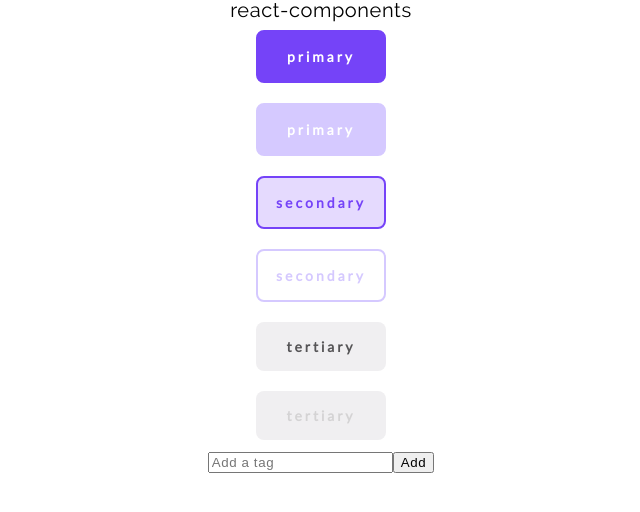
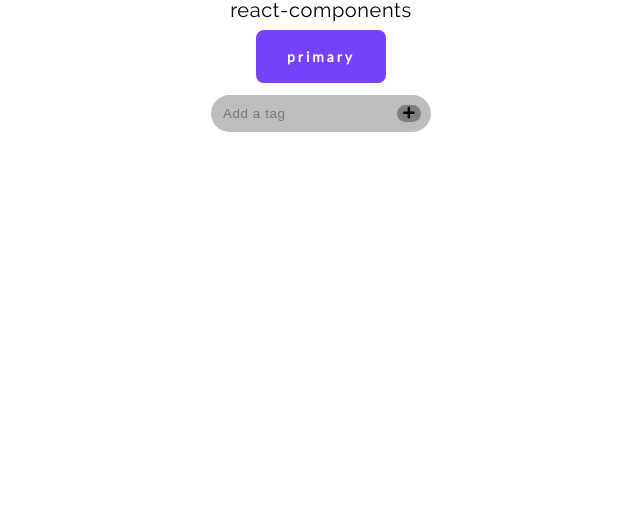
Before and after one commit to HIELIYA2/react-components, a React (Create React App) app: page / in a window 1280 px wide. Shown: the top 512 px of the page, without its empty margins (319-959 px from the left). Built offline with nearby package versions, Linux system fonts and the light colour scheme.

Commit message:
css + empty tag

```diff
--- a/src/App.tsx
+++ b/src/App.tsx
@@ -13,11 +13,11 @@ const App: React.FC = () => {
       <header className="App-header">
       <h1>react-components</h1>
       <Button value="primary" isDisabled={true} onClick={e => console.log(e)} />
-      <Button value="primary" isDisabled={false} onClick={() => console.log('2') }/>
+      {/* <Button value="primary" isDisabled={false} onClick={() => console.log('2') }/>
       <Button value="secondary" isDisabled={true} onClick={() => console.log('3') }/>
       <Button value="secondary" isDisabled={false} onClick={() => console.log('4') }/>
       <Button value="tertiary" isDisabled={true} onClick={() => console.log('5') }/>
-      <Button value="tertiary" isDisabled={false} onClick={()=>{}}/>
+      <Button value="tertiary" isDisabled={false} onClick={()=>{}}/> */}
       <Tags/>
       </header>
     </div>
--- a/src/cmps/tag/Tag.css
+++ b/src/cmps/tag/Tag.css
@@ -15,7 +15,7 @@
     margin-left: 5px;
     border: 0;
     background-color: rgb(126, 126, 126);
-    border-radius: 50%;
+    border-radius: 50px;
     color: rgb(255, 255, 255);
     cursor: pointer;
 }
--- a/src/cmps/tags/Tags.css
+++ b/src/cmps/tags/Tags.css
@@ -1,4 +1,35 @@
 .tags-container{
+    display: flex;
+    flex-direction: column;
+    align-items: center;
+}
+
+.tags-form{
+    max-width: 220px;
+    background-color: rgb(189, 189, 189);
+    margin: 2px;
+    padding: 10px;
+    display: flex;
+    justify-content: space-between;
+    border-radius: 50px;
+}
+.tags-input{
+    border: 0;
+    background-color: rgba(189, 189, 189, 0);
+    width: 90%;
+}
+.tags-add-button{
+    margin-left: 5px;
+    border: 0;
+    background-color: rgb(126, 126, 126);
+    border-radius: 50px;
+    color: rgb(255, 255, 255);
+    cursor: pointer;
+}
+.tags-ul{
     display: flex;
     flex-direction: row;
 }
+.tags-li{
+
+}
--- a/src/cmps/tags/Tags.tsx
+++ b/src/cmps/tags/Tags.tsx
@@ -3,7 +3,11 @@ import './Tags.css';
 import Tag from '../tag/Tag';
 // eslint-disable-next-line
 import { string, number } from "prop-types";
+import { FontAwesomeIcon } from '@fortawesome/react-fontawesome'
+import { library } from "@fortawesome/fontawesome-svg-core";
+import { faPlus } from "@fortawesome/free-solid-svg-icons";
 
+library.add(faPlus);
 
 class Tags extends Component {
 
@@ -21,6 +25,7 @@ class Tags extends Component {
         e.preventDefault();
         let title = this.state.currentTag;
         let id = this.makeId(9);
+        if (title.length <= 0) return
         this.setState({
             currentTag: '',
             tags: [
@@ -43,18 +48,21 @@ class Tags extends Component {
         return (
             <section>
                 <div className="tags-container">
-                    <form onSubmit={e => this.handleSubmit(e)}>
+                    <form className="tags-form" onSubmit={e => this.handleSubmit(e)}>
                         <input
                             type="text"
                             placeholder="Add a tag"
+                            className="tags-input"
                             value={this.state.currentTag}
                             onChange={e => this.setState({ currentTag: e.target.value })} />
-                        <button type="submit">Add</button>
+                        <button className="tags-add-button" type="submit">
+                            <FontAwesomeIcon icon="plus" />
+                        </button>
                     </form>
-                    <ul>
+                    <ul className="tags-ul">
                         {this.state.tags.map((tag: ITag, index: number) =>
-                            <li>
-                                <Tag value={tag.title} isDeletable={true} onClick={this.remove} />
+                            <li className="tags-li">
+                                <Tag value={tag.title} key={index} isDeletable={true} onClick={this.remove} />
                             </li>
                         )}
                     </ul>
```
